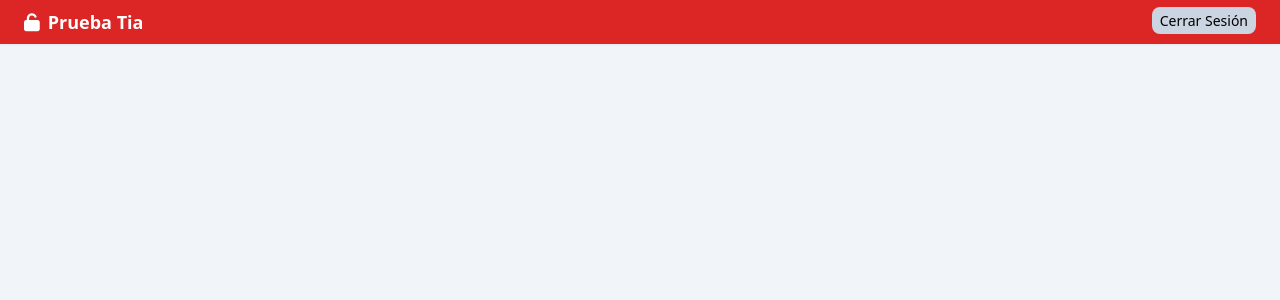
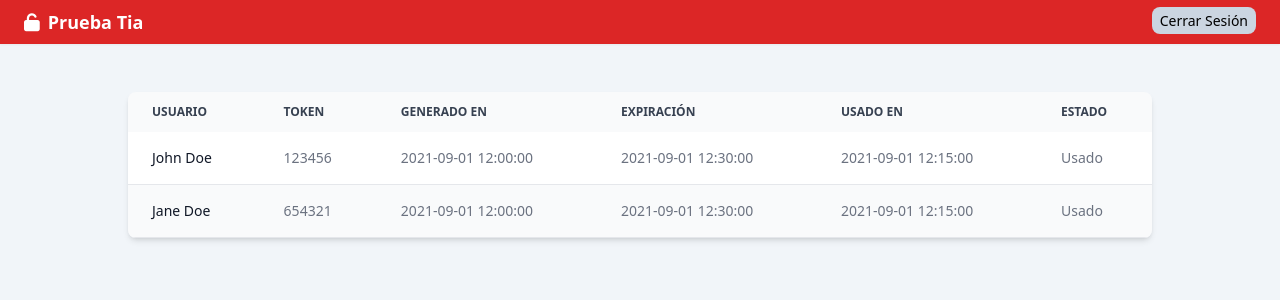
Before and after one commit to CJCB77/Prueba-Tia-Coral, a React (Vite) app in the folder frontend/token-virtual-tia/: page /historial in a window 1280 px wide. Shown: the top 300 px of the page. Built offline with nearby package versions, Linux system fonts and the light colour scheme.

Commit message:
Cree vista lista para historial de tokens generados y usados

```diff
--- a/frontend/token-virtual-tia/src/App.jsx
+++ b/frontend/token-virtual-tia/src/App.jsx
@@ -4,6 +4,7 @@ import Login from "./pages/Login";
 import Register from "./pages/Register";
 import Dashboard from "./pages/Dashboard";
 import TempKey from "./pages/TempKey";
+import TokenHistory from "./pages/TokenHistory";
 
 function App() {
   return (
@@ -16,6 +17,7 @@ function App() {
             <Route path="/login" element={<Login />} />
             <Route path="/registro" element={<Register />} />
             <Route path="/clave" element={<TempKey />} />
+            <Route path="/historial" element={<TokenHistory />} />
           </Routes>
         </div>
       </Router>
--- /dev/null
+++ b/frontend/token-virtual-tia/src/pages/TokenHistory.jsx
@@ -0,0 +1,64 @@
+import React from "react";
+
+function TokenHistory() {
+  return (
+    <main>
+      <div class="relative overflow-x-auto shadow-md sm:rounded-lg w-4/5 mx-auto mt-12">
+        <table class="w-full text-sm text-left rtl:text-right text-gray-500 dark:text-gray-400">
+          <thead class="text-xs text-gray-700 uppercase bg-gray-50 dark:bg-gray-700 dark:text-gray-400">
+            <tr>
+              <th scope="col" class="px-6 py-3">
+                Usuario
+              </th>
+              <th scope="col" class="px-6 py-3">
+                Token
+              </th>
+              <th scope="col" class="px-6 py-3">
+                Generado en
+              </th>
+              <th scope="col" class="px-6 py-3">
+                Expiración
+              </th>
+              <th scope="col" class="px-6 py-3">
+                Usado en
+              </th>
+              <th scope="col" class="px-6 py-3">
+                Estado
+              </th>
+            </tr>
+          </thead>
+          <tbody>
+            <tr class="odd:bg-white odd:dark:bg-gray-900 even:bg-gray-50 even:dark:bg-gray-800 border-b dark:border-gray-700">
+              <th
+                scope="row"
+                class="px-6 py-4 font-medium text-gray-900 whitespace-nowrap dark:text-white"
+              >
+                John Doe
+              </th>
+              <td class="px-6 py-4">123456</td>
+              <td class="px-6 py-4">2021-09-01 12:00:00</td>
+              <td class="px-6 py-4">2021-09-01 12:30:00</td>
+              <td class="px-6 py-4">2021-09-01 12:15:00</td>
+              <td class="px-6 py-4">Usado</td>
+            </tr>
+            <tr class="odd:bg-white odd:dark:bg-gray-900 even:bg-gray-50 even:dark:bg-gray-800 border-b dark:border-gray-700">
+              <th
+                scope="row"
+                class="px-6 py-4 font-medium text-gray-900 whitespace-nowrap dark:text-white"
+              >
+                Jane Doe
+              </th>
+              <td class="px-6 py-4">654321</td>
+              <td class="px-6 py-4">2021-09-01 12:00:00</td>
+              <td class="px-6 py-4">2021-09-01 12:30:00</td>
+              <td class="px-6 py-4">2021-09-01 12:15:00</td>
+              <td class="px-6 py-4">Usado</td>
+            </tr>
+          </tbody>
+        </table>
+      </div>
+    </main>
+  );
+}
+
+export default TokenHistory;
```
